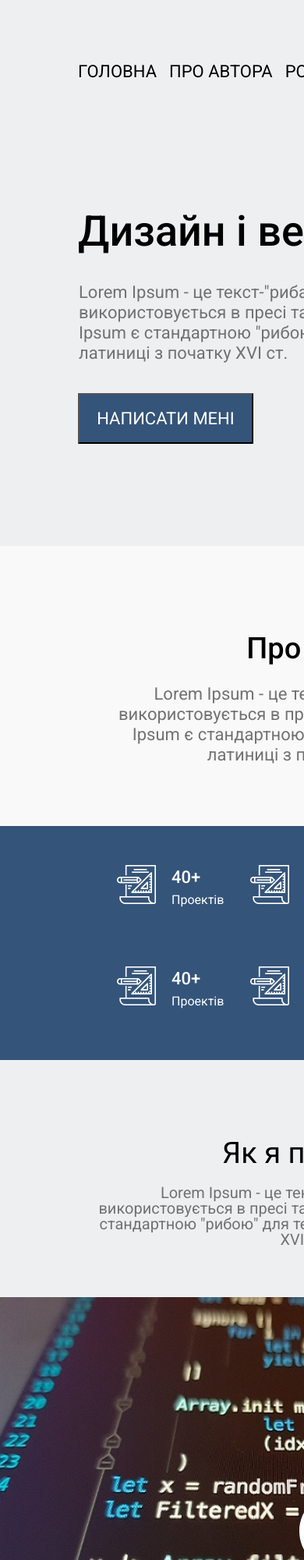
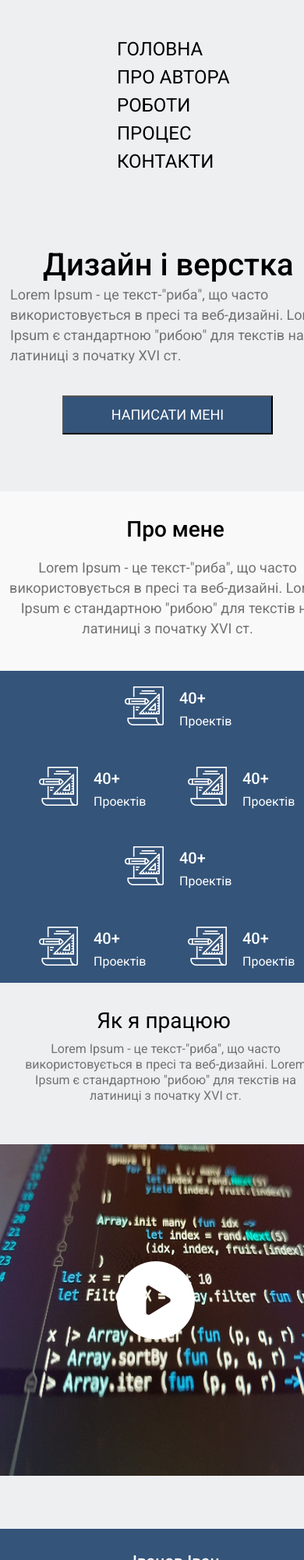
Before and after one commit to SemVR/hw_9, a plain HTML site: page index.html in a window 390 px wide. Shown: the top 2000 px of the page at 78% size. Drawn offline with nearby package versions, Linux system fonts and the light colour scheme; files whose address does not match are found by name.

Commit message:
compl425px

```diff
--- a/index.html
+++ b/index.html
@@ -111,7 +111,7 @@
                 <img class="img_vp" src="./img/img2.jpg" alt="">
             </div>
             <div class="video_player_play">
-                <p><img src="./img/play-button.svg" alt=""></p>
+                <p><img class="img_but_play" src="./img/play-button.svg" alt=""></p>
             </div>
         </div>
     </div>
--- a/style.css
+++ b/style.css
@@ -18,6 +18,12 @@
 @media (max-width: 768px){
     .First_screen{
         width: 768px;
+    }
+}
+@media (max-width: 425px){
+    .First_screen{
+        width: 425px;
+        height: 630px;
     }
 }
 /* device (1440px(-33%), 1024px(-30%), 768px(-33%), 425px(-80%), 375px(-15%)) */
@@ -52,6 +58,40 @@
         gap: 16px;
     }
 }
+@media (max-width: 425px){
+    .first_screen_menu{
+        font-size: 24px;
+        padding-left: 150px;
+        display: inline-block;
+        height: 200px;
+        padding-top: 40px;
+    }
+}
+@media (max-width: 425px){
+    .first_screen_menu_1{
+        padding-top: 10px;
+    }
+}
+@media (max-width: 425px){
+    .first_screen_menu_2{
+        padding-top: 10px;
+    }
+}
+@media (max-width: 425px){
+    .first_screen_menu_3{
+        padding-top: 10px;
+    }
+}
+@media (max-width: 425px){
+    .first_screen_menu_4{
+        padding-top: 10px;
+    }
+}
+@media (max-width: 425px){
+    .first_screen_menu_5{
+        padding-top: 10px;
+    }
+}
 
 .first-screen_menu :hover{
     color: #34547A;
@@ -84,6 +124,13 @@
         padding-left: 100px;
     }
 }
+@media (max-width: 425px){
+    .first_screen_box{
+        font-size: 40px;
+        padding-left: 55px;
+        padding-top: 60px;
+    }
+}
 
 .first_screen_content{
     width: 540px;
@@ -112,6 +159,14 @@
         padding-left: 101px;
     }
 }
+@media (max-width: 425px){
+    .first_screen_content{
+        font-size: 18px;
+        padding-left: 13px;
+        padding-top: 20px;
+        width: 415px;
+    }
+}
 .first_screen__button{
     padding-top: 65px;
     padding-left: 399px;
@@ -124,6 +179,12 @@
 @media (max-width: 768px){
     .first_screen__button{
         padding-left: 100px;
+        padding-top: 75px;
+    }
+}
+@media (max-width: 425px){
+    .first_screen__button{
+        padding-left: 80px;
         padding-top: 75px;
     }
 }
@@ -155,7 +216,13 @@
         font-size: 22px;
     }
 }
-
+@media (max-width: 425px){
+    .first_screen__button1{
+        font-size: 18px;
+        height: 50px;
+        width: 270px;
+    }
+}
 
 .screen_about_me{
     height: 359px;
@@ -176,6 +243,17 @@
 @media (max-width: 768px){
     .screen_about_me{
         width: 768px;
+    }
+}
+@media (max-width: 768px){
+    .screen_about_me{
+        width: 768px;
+    }
+}
+@media (max-width: 425px){
+    .screen_about_me{
+        width: 425px;
+        height: 230px;
     }
 }
 .screen_about_me_text{
@@ -205,6 +283,14 @@
     .screen_about_me_text{
         font-size: 38px;
         padding-left: 200px;
+    }
+}
+@media (max-width: 425px){
+    .screen_about_me_text{
+        font-size: 28px;
+        padding-left: 25px;
+        padding-top: 30px;
+        width: 400px;
     }
 }
 .screen_about_me_content{
@@ -237,7 +323,15 @@
         padding-top: 35px;
     }
 }
-
+@media (max-width: 425px){
+    .screen_about_me_content{
+        font-size: 18px;
+        padding-left: 10px;
+        padding-top: 25px;
+        width: 410px;
+        height: 135px;
+    }
+}
 .numbers{
     width: 1920px;
     height: 250px;
@@ -263,6 +357,14 @@
         height: 300px;
     }
 }
+@media (max-width: 425px){
+    .numbers{
+        width: 425px;
+        display: flex;
+        flex-wrap: wrap;
+        height: 400px;
+    }
+}
 
 
 .numbers_item1{
@@ -286,6 +388,12 @@
     .numbers_item1{
         padding-left: 150px;
         padding-top: 50px;
+    }
+}
+@media (max-width: 425px){
+    .numbers_item1{
+        padding-left: 160px;
+        padding-top: 20px;
     }
 }
 
@@ -322,6 +430,11 @@
         font-size: 27px;
     }
 }
+@media (max-width: 425px){
+    .group_text1{
+        font-size: 24px;
+    }
+}
 .group_text2{
     width: 71px;
     height: 15px;
@@ -345,6 +458,11 @@
         font-size: 22px;
     }
 }
+@media (max-width: 425px){
+    .group_text1{
+        font-size: 20px;
+    }
+}
 .numbers_item2{
     width: 141px;
     height: 50px;
@@ -356,10 +474,17 @@
     .numbers_item2{
         padding-left:10px;
     }
-}@media (max-width: 1024px){
+}
+@media (max-width: 768px){
     .numbers_item2{
         padding-left: 30px;
         padding-top: 50px;
+    }
+}
+@media (max-width: 425px){
+    .numbers_item2{
+        padding-left: 50px;
+        padding-top: 30px;
     }
 }
 .numbers_item3{
@@ -380,6 +505,12 @@
         padding-top: 50px;
     }
 }
+@media (max-width: 425px){
+    .numbers_item3{
+        padding-left: 50px;
+        padding-top: 30px;
+    }
+}
 .numbers_item4{
     width: 141px;
     height: 50px;
@@ -396,6 +527,12 @@
     .numbers_item4{
         padding-left: 150px;
         padding-top: 10px;
+    }
+}
+@media (max-width: 425px){
+    .numbers_item4{
+        padding-left: 160px;
+        padding-top: 30px;
     }
 }
 .numbers_item5{
@@ -416,6 +553,12 @@
         padding-top: 10px;
     }
 }
+@media (max-width: 425px){
+    .numbers_item5{
+        padding-left: 50px;
+        padding-top: 30px;
+    }
+}
 .numbers_item6{
     width: 141px;
     height: 50px;
@@ -432,6 +575,12 @@
     .numbers_item6{
         padding-left: 30px;
         padding-top: 10px;
+    }
+}
+@media (max-width: 425px){
+    .numbers_item6{
+        padding-left: 50px;
+        padding-top: 30px;
     }
 }
 
@@ -456,10 +605,23 @@
         width: 768px;
     }
 }
+@media (max-width: 425px){
+    .video{
+        width: 425px;
+        height: 700px;
+    }
+}
 .video_title{
     width: 540px;
     height: 147px;
     padding-top: 100px;
+}
+@media (max-width: 425px){
+    .video_title{
+        width: 425px;
+        height: 120px;
+        padding-top: 30px;
+    }
 }
 
 .video_title1{
@@ -487,6 +649,13 @@
     .video_title1{
         padding-left: 200px;
         font-size: 38px;
+    }
+}
+@media (max-width: 425px){
+    .video_title1{
+        padding-left: 60px;
+        font-size: 28px;
+        width: 300px;
     }
 }
 .video_title_text{
@@ -521,6 +690,16 @@
         padding-top: 30px;
     }
 }
+@media (max-width: 425px){
+    .video_title_text{
+        padding-left: 10px;
+        font-size: 16px;
+        line-height: 20px;
+        padding-top: 15px;
+        height: 150px;
+        width: 405px;
+    }
+}
 .img_vp{
     width: 1110px;
     height: 600px;
@@ -533,6 +712,12 @@
 @media (max-width: 768px){
     .img_vp{
         width: 768px;
+    }
+}
+@media (max-width: 425px){
+    .img_vp{
+        width: 425px;
+        height: 425px;
     }
 }
 .video_player{
@@ -559,12 +744,26 @@
         width: 768px;
     }
 }
+@media (max-width: 425px){
+    .video_player{
+        padding-left: 0px;
+        width: 425px;
+        height: 425px;
+    }
+}
 
 .video_player_img{
     width: 1110px;
     height: 600px;
     background: #000000A6;
     position: relative;
+}
+@media (max-width: 425px){
+    .video_player_img{
+        padding-left: 0px;
+        width: 425px;
+        height: 425px;
+    }
 }
 
 .video_player_play{
@@ -577,6 +776,12 @@
 @media (max-width: 768px){
     .video_player_play{
         padding-left: 384px;
+    }
+}
+@media (max-width: 425px){
+    .video_player_play{
+        padding-left: 150px;
+        padding-top: 150px;
     }
 }
 
@@ -599,6 +804,11 @@
 @media (max-width: 768px){
     .footer{
         width: 768px;
+    }
+}
+@media (max-width: 425px){
+    .footer{
+        width: 425px;
     }
 }
 
@@ -625,6 +835,12 @@
 @media (max-width: 768px){
     .footer_name{
         padding-left: 60px;
+    }
+}
+@media (max-width: 425px){
+    .footer_name{
+        padding-left:170px;
+        padding-top: 30px;
     }
 }
 .footer_text{
@@ -656,3 +872,10 @@
         font-size: 19px;
     }
 }
+@media (max-width: 425px){
+    .footer_text{
+        padding-left: 130px;
+        font-size: 19px;
+        text-align: center;
+    }
+}
```
